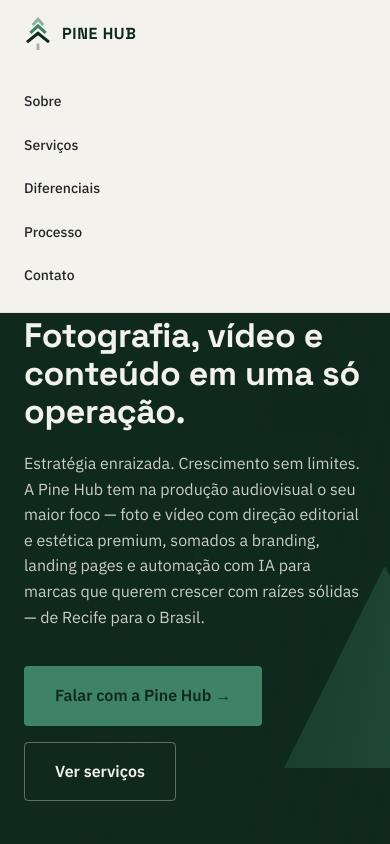
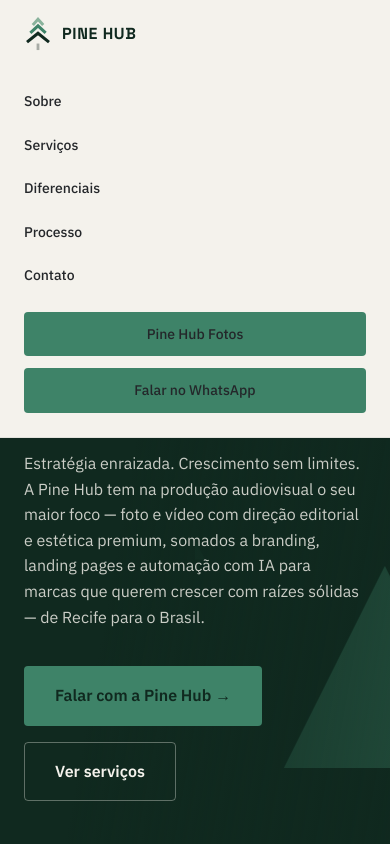
Before and after one commit to kaiopamorim-droid/pinehubsite, a React (Vite) app in the folder pinehub-landing/: page / in a window 390 px wide. Both pictures are taken after a click on the button "Abrir menu". Shown: the top 844 px of the page. Built offline with nearby package versions, Linux system fonts and the light colour scheme.

Commit message:
Mostra botões WhatsApp e Pine Hub Fotos no menu mobile

```diff
--- a/pinehub-landing/src/components/Header.jsx
+++ b/pinehub-landing/src/components/Header.jsx
@@ -30,6 +30,27 @@ export default function Header() {
               </li>
             ))}
           </ul>
+
+          <div className="header__nav-actions">
+            <a
+              className="btn btn--primary btn--sm"
+              href={site.photosGalleryUrl}
+              target="_blank"
+              rel="noopener noreferrer"
+              onClick={() => setOpen(false)}
+            >
+              Pine Hub Fotos
+            </a>
+            <a
+              className="btn btn--primary btn--sm"
+              href={whatsappHref()}
+              target="_blank"
+              rel="noopener noreferrer"
+              onClick={() => setOpen(false)}
+            >
+              Falar no WhatsApp
+            </a>
+          </div>
         </nav>
 
         <div className="header__actions">
--- a/pinehub-landing/src/index.css
+++ b/pinehub-landing/src/index.css
@@ -344,6 +344,10 @@ button {
   color: var(--pine-700);
 }
 
+.header__nav-actions {
+  display: none;
+}
+
 .header__actions {
   display: flex;
   align-items: center;
@@ -397,6 +401,18 @@ button {
 
   .header__actions .btn--sm {
     display: none;
+  }
+
+  .header__nav-actions {
+    display: flex;
+    flex-direction: column;
+    gap: 12px;
+    padding: 0 24px 24px;
+  }
+
+  .header__nav-actions .btn {
+    width: 100%;
+    justify-content: center;
   }
 
   .header__burger {
--- a/pinehub-landing/src/siteConfig.js
+++ b/pinehub-landing/src/siteConfig.js
@@ -16,7 +16,7 @@ export const site = {
   email: "pinehubmkt@gmail.com",
   instagram: "@pinehub_",
 
-  photosGalleryUrl: "https://pine-hub-fotos-git-main-pinehub.vercel.app/",
+  photosGalleryUrl: "https://pine-hub-fotos.vercel.app/",
 };
 
 export const whatsappHref = () =>
```
